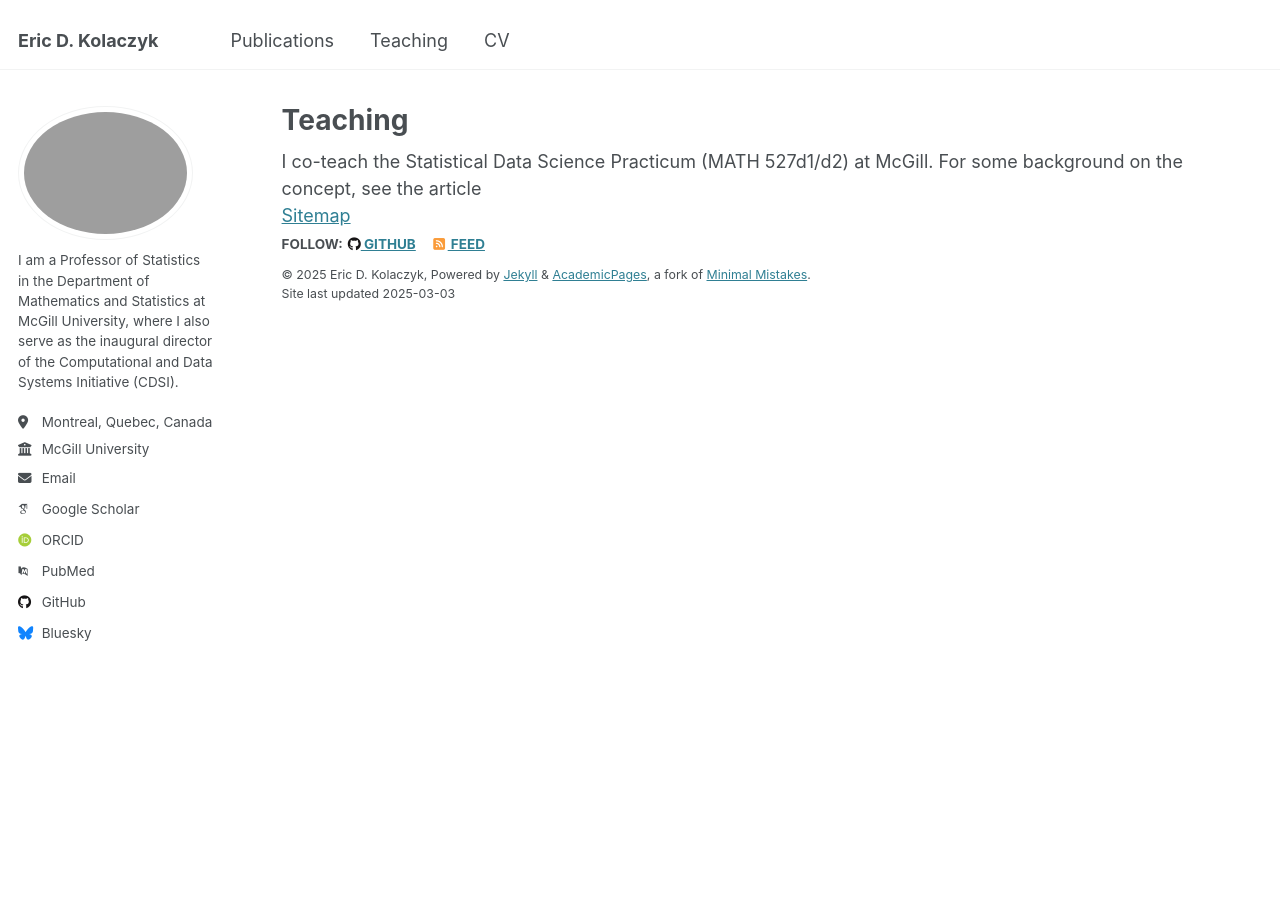
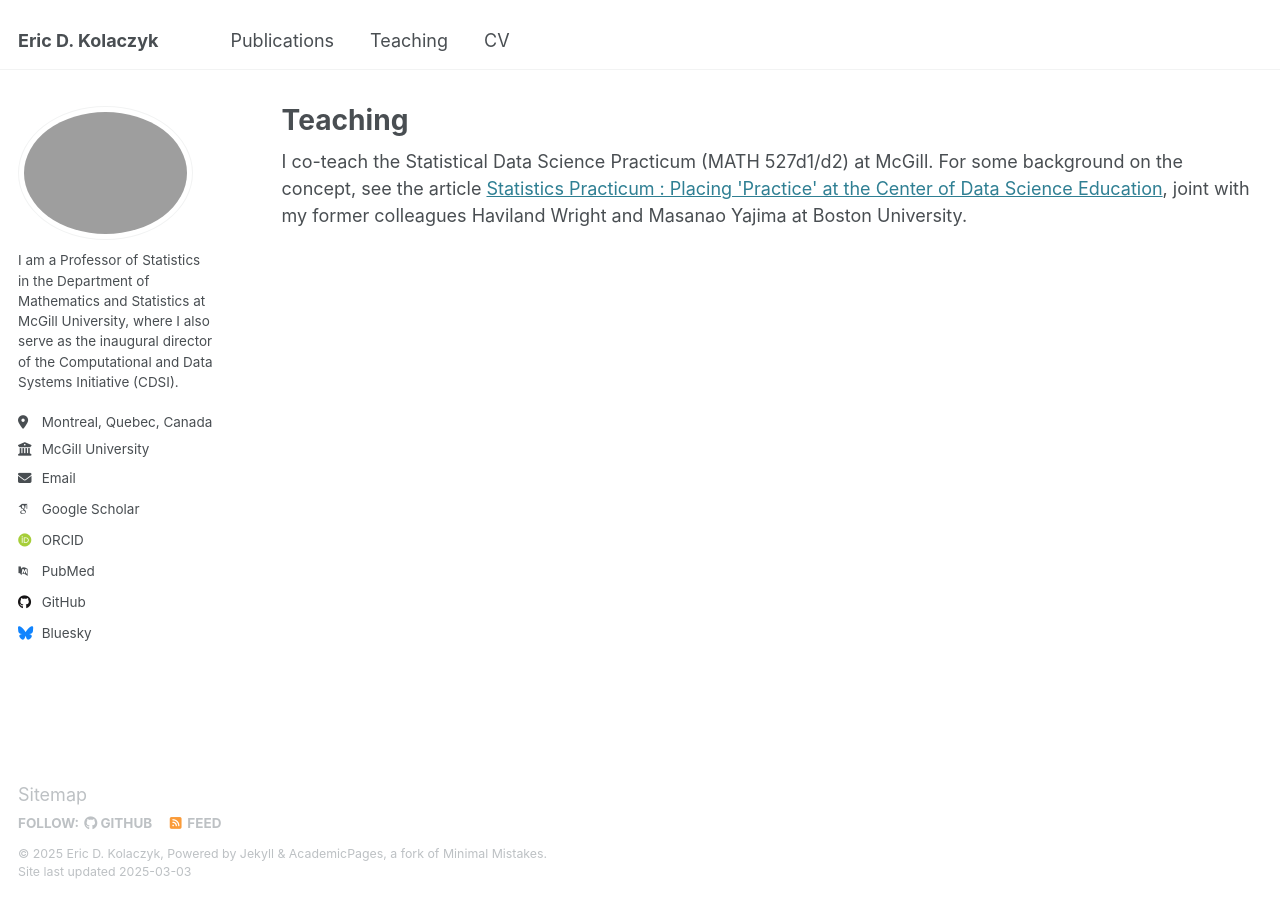
Before and after one commit to kolaczyk/kolaczyk.github.io, a Jekyll site: the page built from _pages/teaching.html, in a window 1280 px wide. Built offline with Jekyll 4.4.1, drawn with Linux system fonts in a browser that asks for light colours; some web fonts are replaced; part of the change alters nothing that is shown.

Commit message:
Update teaching.html

```diff
--- a/_pages/teaching.html
+++ b/_pages/teaching.html
@@ -5,7 +5,7 @@ permalink: /teaching/
 author_profile: true
 ---
 
-I co-teach the Statistical Data Science Practicum (MATH 527d1/d2) at McGill.  For some background on the concept, see the article <a href="https://hdsr.mitpress.mit.edu/pub/twyc748y/release/4>Statistics Practicum : Placing 'Practice' at the Center of Data Science Education</a>, joint with my former colleagues Haviland Wright and Masanao Yajima at Boston University.
+I co-teach the Statistical Data Science Practicum (MATH 527d1/d2) at McGill.  For some background on the concept, see the article <a href="https://hdsr.mitpress.mit.edu/pub/twyc748y/release/4">Statistics Practicum : Placing 'Practice' at the Center of Data Science Education</a>, joint with my former colleagues Haviland Wright and Masanao Yajima at Boston University.
 {% include base_path %}
 
 {% for post in site.teaching reversed %}
```
